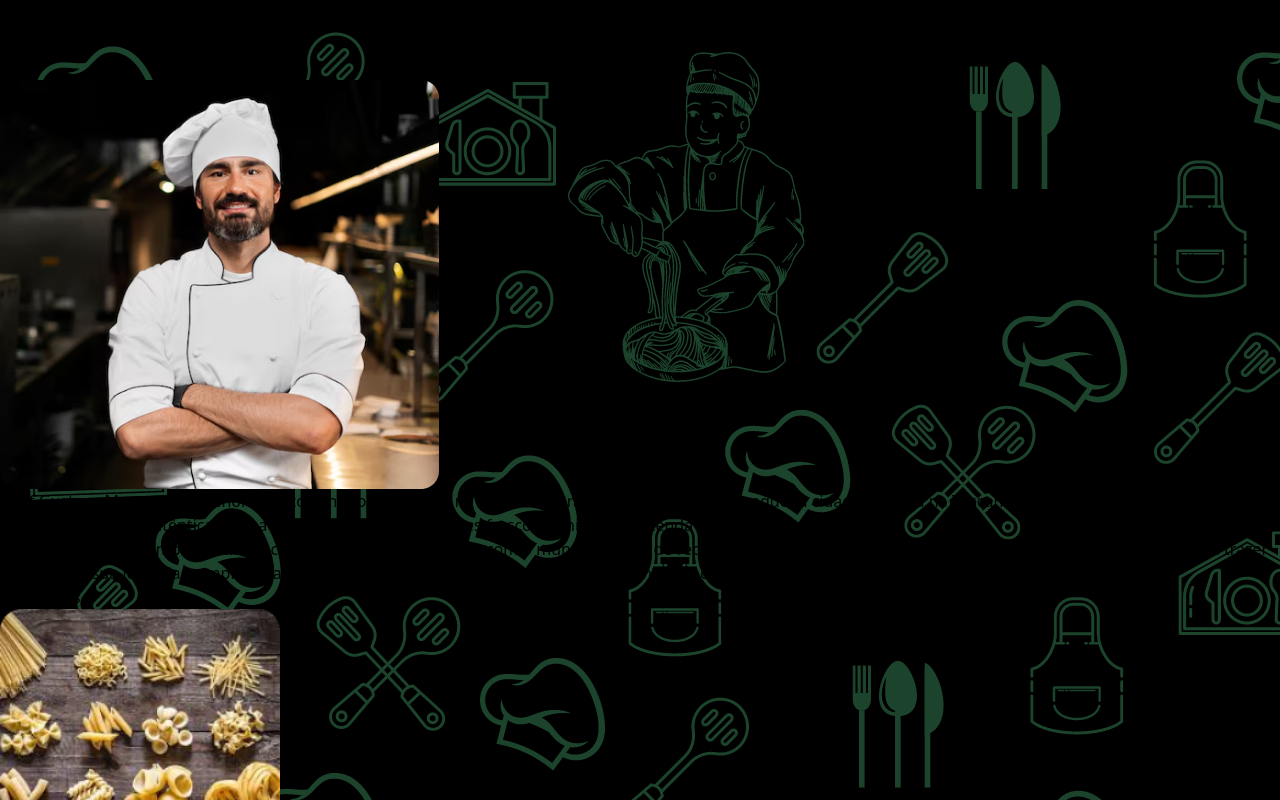
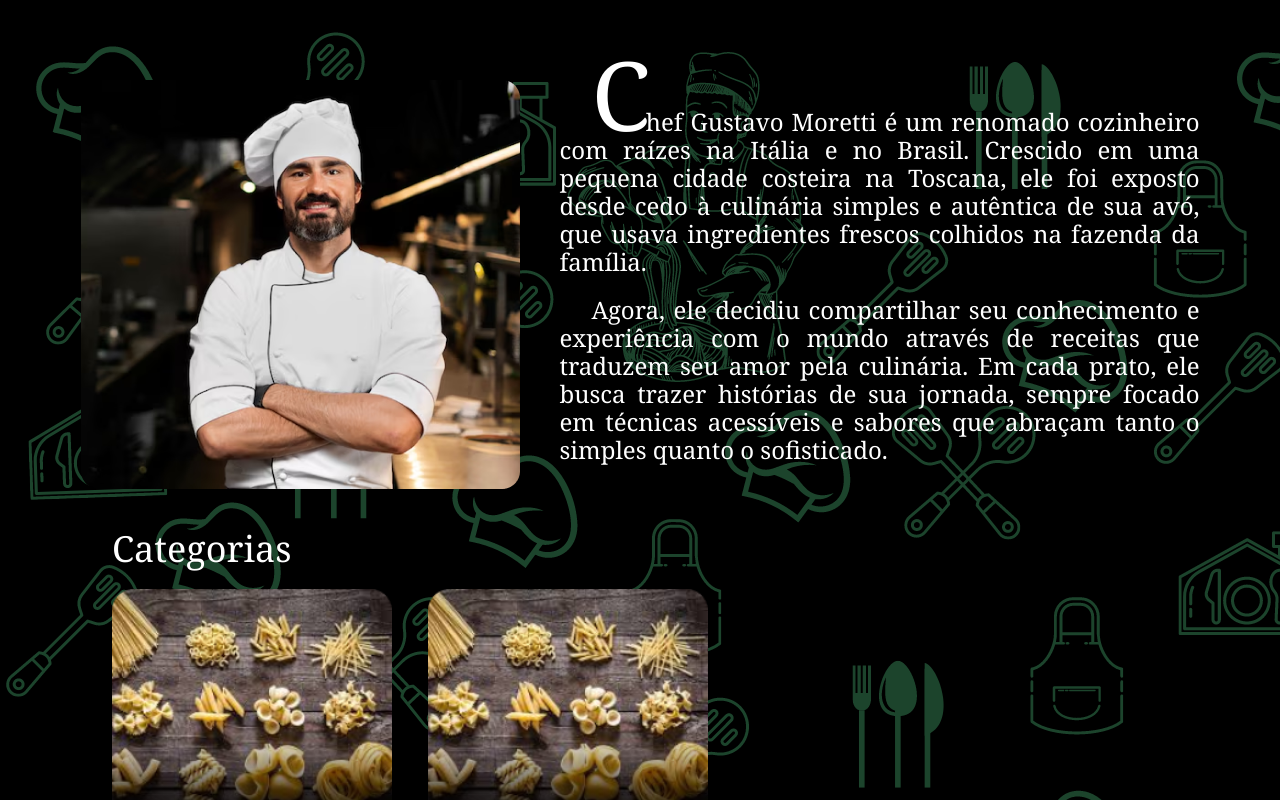
Before and after one commit to Andre-MB/front-ChefOnline, a React (Vite) app: page / in a window 1280 px wide. Shown: the top 800 px of the page. Built offline with nearby package versions, Linux system fonts and the light colour scheme.

Commit message:
Erros com tailwind na Home

```diff
--- a/pages/Home.jsx
+++ b/pages/Home.jsx
@@ -1,6 +1,7 @@
 import chefe from "../public/chefe.png";
 import massas from "../public/massas.png";
 import Categ from "../components/Categ";
+import "../src/index.css";
 
 export default function Home() {
   return (
--- a/src/App.css
+++ b/src/App.css
@@ -1,3 +1,7 @@
+@tailwind base;
+@tailwind components;
+@tailwind utilities;
+
 body {
   background-image: url("../public/background.png");
 }
--- a/tailwind.config.js
+++ b/tailwind.config.js
@@ -1,6 +1,10 @@
 /** @type {import('tailwindcss').Config} */
 export default {
-  content: ["./src/**/*.{html,js,ts,jsx,tsx}"],
+  content: [
+    "./src/**/*.{html,js,ts,jsx,tsx}",
+    "./pages/**/*.{html,js,ts,jsx,tsx}",
+    "./components/**/*.{html,js,ts,jsx,tsx}"
+  ],
   theme: {
     extend: {},
   },
```
